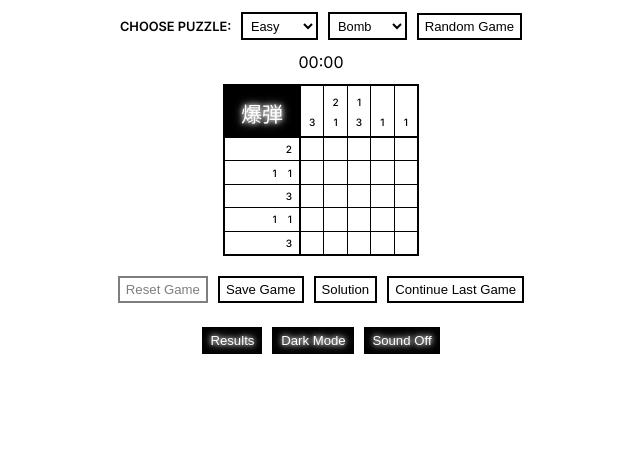
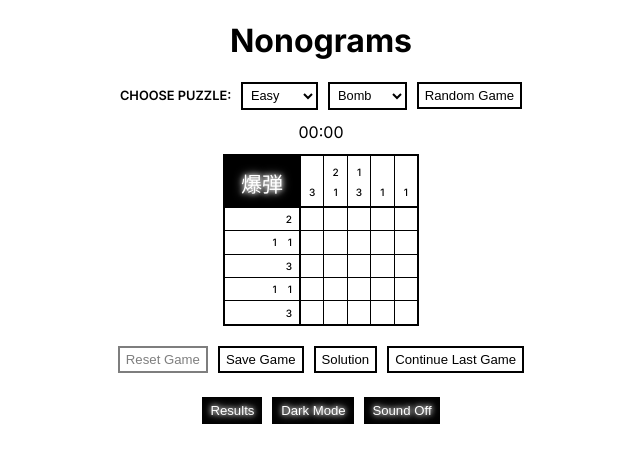
Before and after one commit to asfound/nonograms, a website built with Vite: page nonograms/index.html in a window 1280 px wide. Shown: the whole page, without its empty margins (319-959 px from the left). Built offline with nearby package versions, Linux system fonts and the light colour scheme.

Commit message:
feat: add game title

```diff
--- a/nonograms/src/app/app.js
+++ b/nonograms/src/app/app.js
@@ -6,13 +6,17 @@ import createGameSettings from '@/components/gameSettings/gameSettings';
 import createModal from '@/components/modal/modal';
 import createPuzzleMenu from '@/components/puzzlesMenu/puzzlesMenu';
 import createTimer from '@/components/timer/timer';
-import { div } from '@/utils/createElement';
+import { div, h1 } from '@/utils/createElement';
 import createEventEmitter from '@/utils/eventEmitter';
 
 function initApp() {
   const emitter = createEventEmitter();
   const gameState = createGameState();
   createModal(emitter);
+
+  const gameName = h1({ className: 'heading' });
+  gameName.textContent = 'Nonograms';;
+  document.body.appendChild(gameName);
 
   const puzzleMenu = createPuzzleMenu(templates, emitter);
   document.body.appendChild(puzzleMenu);
--- a/nonograms/src/styles/style.css
+++ b/nonograms/src/styles/style.css
@@ -51,8 +51,8 @@ body {
   background-color: var(--secondary);
 
   transition:
-    background-color 0.3s,
-    color 0.3s;
+    background-color 0.3s ease,
+    color 0.3s ease;
 }
 
 .button:hover {
@@ -98,3 +98,8 @@ body {
     0 0 75px var(--glow-color);
   background-color: var(--secondary);
 }
+
+.heading {
+  color: var(--main);
+  text-align: center;
+}
```
